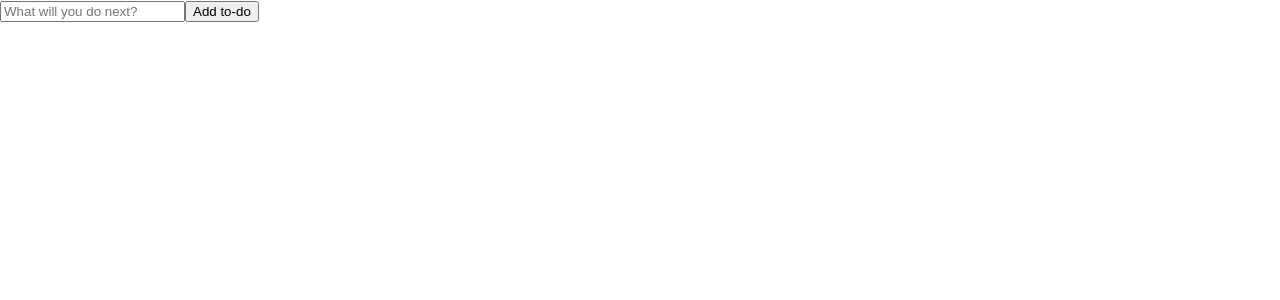
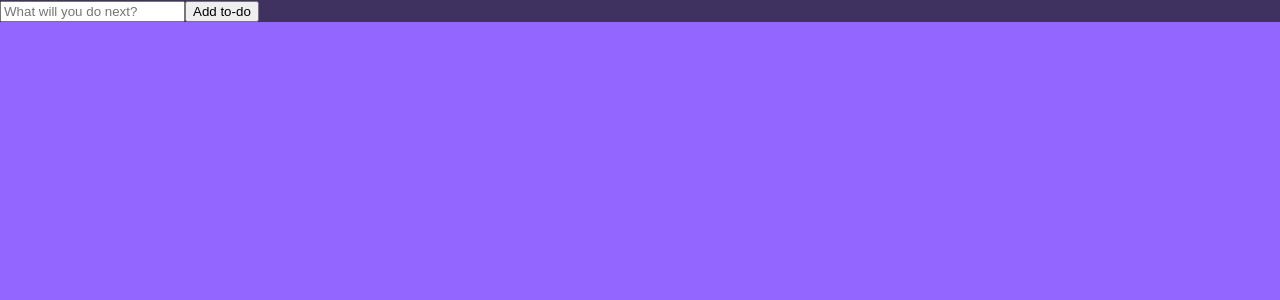
Before and after one commit to myrajgiddens/ReactApp, a React (Create React App) app in the folder react-app/: page / in a window 1280 px wide. Shown: the top 300 px of the page. Built offline with nearby package versions, Linux system fonts and the light colour scheme.

Commit message:
adding in basic styling for backgrounf

```diff
--- a/react-app/src/App.css
+++ b/react-app/src/App.css
@@ -1,4 +1,13 @@
-.App {
+body {
+  background-color: #9266ff;
+}
+.App{
+  background-color: #3f3160;
+}
+
+
+
+/* .App {
   text-align: center;
 }
 
@@ -35,4 +44,4 @@
   to {
     transform: rotate(360deg);
   }
-}
+} */
--- a/react-app/src/App.js
+++ b/react-app/src/App.js
@@ -11,13 +11,14 @@ import './App.css';
 class App extends React.Component {
   render(){
     return (
-     <header>
-       <form id="to-do-form">
-        <input type="text" placeholder="What will you do next?"/>
-        <button>Add to-do</button>
-       </form>
-
-      </header>
+      <div className="App">
+        <header>
+          <form id="to-do-form">
+            <input type="text" placeholder="What will you do next?"/>
+            <button type="submit">Add to-do</button>
+          </form>
+        </header>
+      </div>
     );
   }
 }
```
